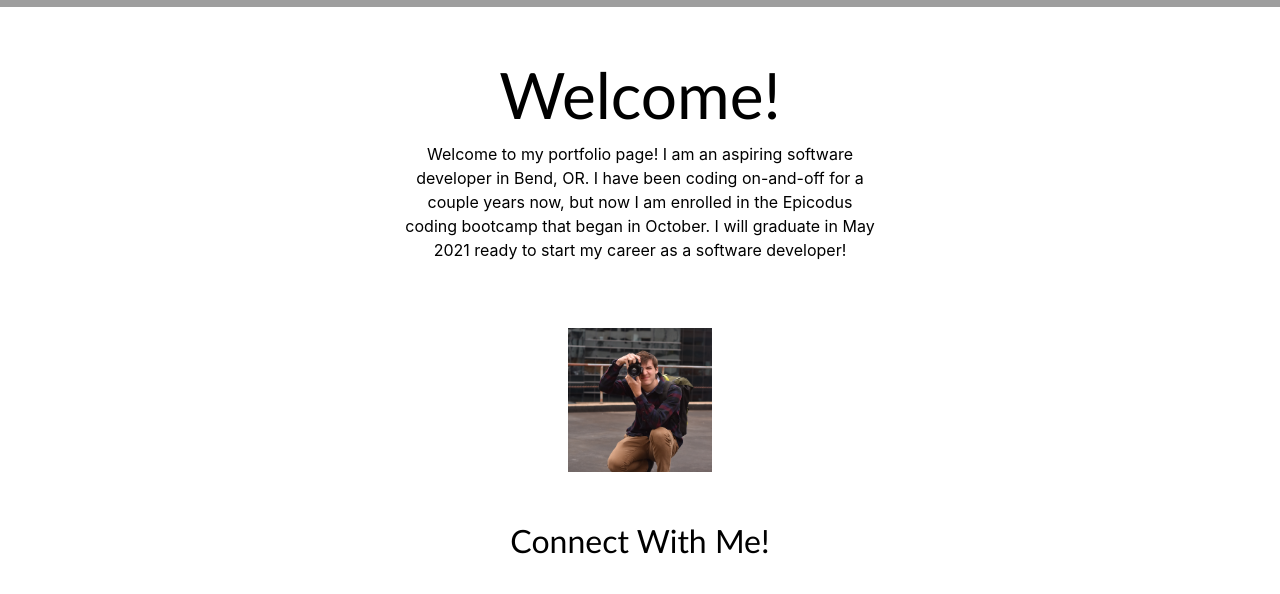
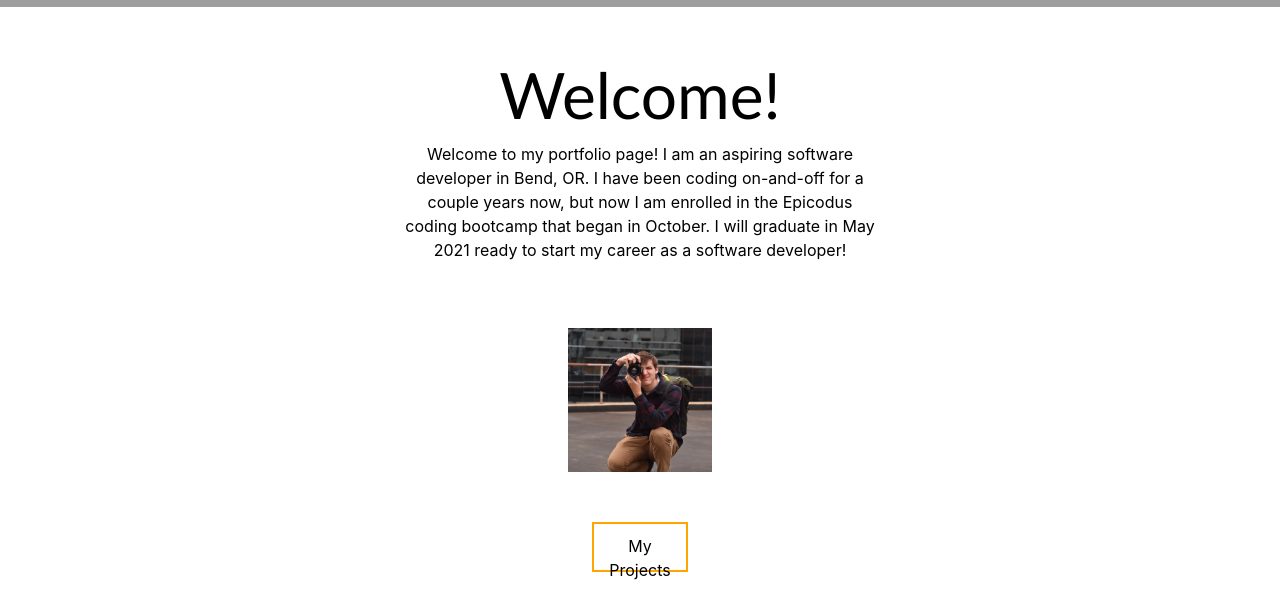
Before and after one commit to harzulu/portfolio, a plain HTML site: page index.html in a window 1280 px wide. Shown: the part 888-1482 px from the top of the page. Drawn offline with Linux system fonts and the light colour scheme; grey boxes are pictures that could not be loaded.

Commit message:
add button in main page to project page under image

```diff
--- a/css/styles.css
+++ b/css/styles.css
@@ -60,12 +60,24 @@ p {
 
 #camera-picture {
   display: block;
-  margin-left: auto;
-  margin-right: auto;
+  margin: auto;
   padding: 50px 0;
   width: 30%;
   height: auto;
 }
+
+.projects-button {
+  display: block;
+  margin: auto;
+  width: 20%;
+  height: 50px;
+  border: 2px solid orange;
+  padding: 10px;
+  margin-bottom: 50px;
+}
+
+#project-button a:link, #project-button a:visited, #project-button a:active {color: black; text-decoration: none;}
+#project-button a:hover {color: grey; text-decoration: none;}
 
 .row {
   padding-top: 20px;
--- a/index.html
+++ b/index.html
@@ -8,7 +8,7 @@
   <body>
     <nav class="navbar sticky-top navbar-light" id="top-bar">
       <a class="active" href="./index.html">Home</a>
-      <a href="./projects.html">Projects</a>
+      c
       <a href="./about.html">About Me</a>
       <a href="./contact.html">Contact</a>
     </nav>
@@ -27,6 +27,9 @@
         </p>
       </div>
       <img id="camera-picture" src="images/camera.JPG" alt="A picture of me holding a camera.">
+      <div class="projects-button">
+        <p id="project-button"><a href="./projects.html">My Projects</a></p>
+      </div>
       <div id="links">
         <h3>Connect With Me!</h3>
         <div class="row">
```
